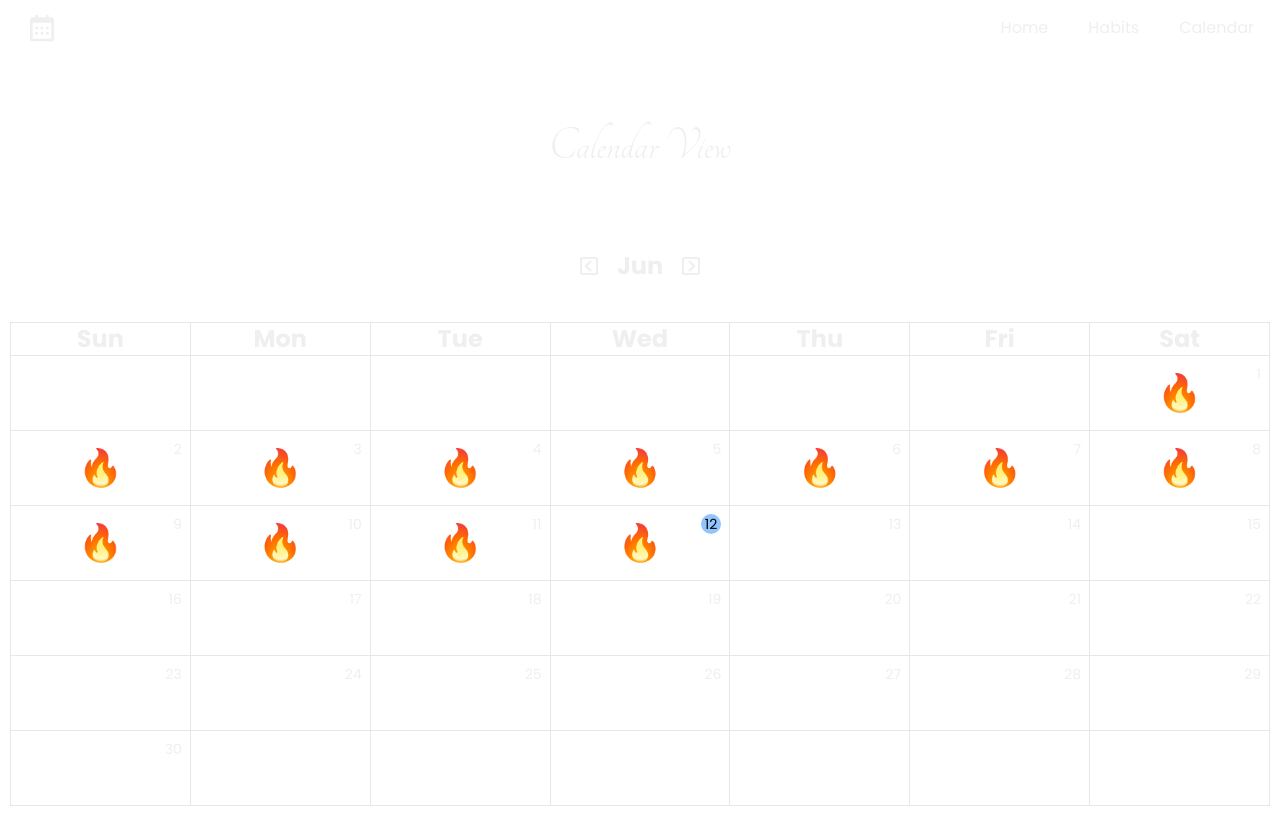
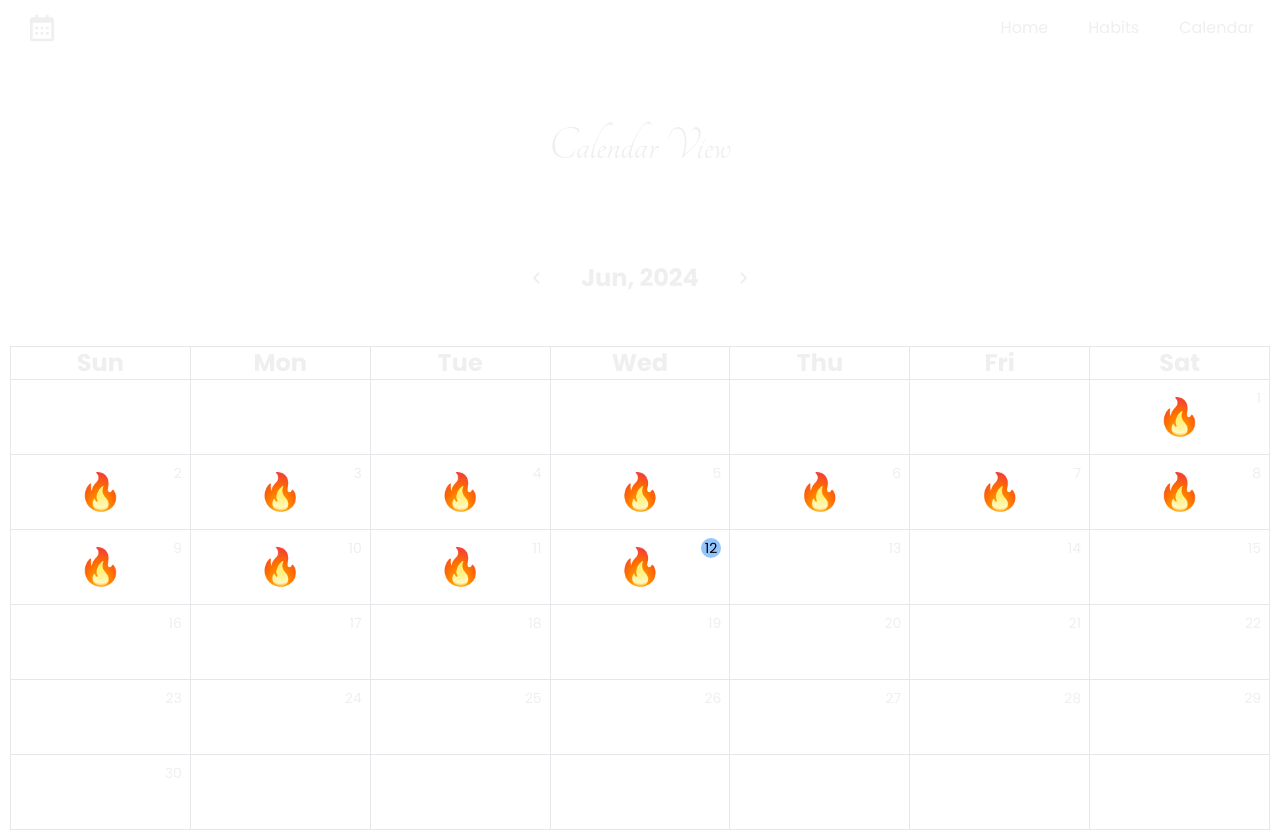
Before and after one commit to infinitee404/habit-tracker, a React (Vite) app: page /calendar in a window 1280 px wide. Before the commit the page ends 806 px from the top, so only its background shows below. Built offline with nearby package versions, Linux system fonts and the light colour scheme.

Commit message:
today button

```diff
--- a/src/App.jsx
+++ b/src/App.jsx
@@ -16,7 +16,8 @@ import { DateProvider } from './context/DateContext'
 import './App.css'
 
 const App = () => {
-	return (
+
+    return (
 		<>
 			<DateProvider>
 				<Router>
--- a/src/pages/Calendar.jsx
+++ b/src/pages/Calendar.jsx
@@ -1,11 +1,12 @@
-import React, { useState, useContext } from 'react'
-import { BiChevronLeftSquare, BiChevronRightSquare } from 'react-icons/bi'
+import React, { useState, useContext, useEffect } from 'react'
+import { BiChevronLeft, BiChevronRight } from 'react-icons/bi'
 import { DateContext } from '../context/DateContext'
 
 const Calendar = () => {
 	const { nowDate } = useContext(DateContext)
 
 	const [month, setMonth] = useState(nowDate.getMonth())
+	const [year, setYear] = useState(nowDate.getFullYear())
 
 	const daysOfWeek = ['Sun', 'Mon', 'Tue', 'Wed', 'Thu', 'Fri', 'Sat']
 	const months = ['Jan', 'Feb', 'Mar', 'Apr', 'May', 'Jun', 'Jul', 'Aug', 'Sep', 'Oct', 'Nov', 'Dec']
@@ -14,13 +15,24 @@ const Calendar = () => {
 	const firstDayOfMonth = new Date(nowDate.getFullYear(), month, 1) // Get the first day of the month
 	const monthStartDay = firstDayOfMonth.getDay() // Get the day of the week for the first day of the month
 
+	const gotoToday = () => {
+		setMonth(nowDate.getMonth())
+		setYear(nowDate.getFullYear())
+	}
+
 	const changeMonth = (value) => {
-		setMonth((prevMonth) => {
-			let newMonth = (prevMonth + value) % 12
-			if (newMonth < 0) return 11
-			return newMonth
-		})
+		setMonth((prevMonth) => prevMonth + value)
 	}
+
+	useEffect(() => {
+		if (month < 0) {
+			setMonth(11)
+			setYear((prevYear) => prevYear - 1)
+		} else if (month > 11) {
+			setMonth(0)
+			setYear((prevYear) => prevYear + 1)
+		}
+	}, [month])
 
 	const generateCalendar = () => {
 		const rows = []
@@ -39,7 +51,8 @@ const Calendar = () => {
 					>
 						<span className='absolute text-sm right-2 top-2'>
 							{isWithinMonth ? (
-								dayOfMonth === nowDate.getDate() && month === nowDate.getMonth() ? (
+								dayOfMonth === nowDate.getDate() && month === nowDate.getMonth() && year === nowDate.getFullYear() ? (
+									// To highlight current date
 									<span className='bg-blue-300 px-1 text-black rounded-xl '>{dayOfMonth}</span>
 								) : (
 									dayOfMonth
@@ -48,13 +61,12 @@ const Calendar = () => {
 								''
 							)}
 						</span>
-						{month < nowDate.getMonth()
-							? isWithinMonth && '🔥' // If the month is in the past, all days will have the fire emoji
-							: month > nowDate.getMonth()
-							? '' // If the month is in the future, no days will have the fire emoji
-							: // If the month is the current month, show fire emoji only for past days
-							isWithinMonth && dayOfMonth <= nowDate.getDate()
-							? '🔥'
+						{year < nowDate.getFullYear() || (year === nowDate.getFullYear() && month < nowDate.getMonth())
+							? isWithinMonth && '🔥' // If the date is in the past, all days will have the fire emoji
+							: year > nowDate.getFullYear() || (year === nowDate.getFullYear() && month > nowDate.getMonth())
+							? '' // If the date is in the future, no days will have the fire emoji
+							: isWithinMonth && dayOfMonth <= nowDate.getDate()
+							? '🔥' // If the month is the current month, show fire emoji only for past days
 							: ''}
 					</td>
 				)
@@ -69,13 +81,27 @@ const Calendar = () => {
 			<div className='h-full flex flex-col items-center'>
 				<p className='font-cursive text-5xl my-10'>Calendar View</p>
 
-				<p className='text-2xl font-bold my-10 flex items-center gap-4'>
-					<button onClick={() => changeMonth(-1)}>
-						<BiChevronLeftSquare />
+				<p className='relative w-full my-10 flex items-center justify-center gap-4 text-2xl font-bold'>
+					{(month !== nowDate.getMonth() || year !== nowDate.getFullYear()) && (
+						<button
+							onClick={() => gotoToday()}
+							className='bg-green-600 absolute h-full px-4 right-0 rounded-xl font-normal text-sm'
+						>
+							Go to Today
+						</button>
+					)}
+					<button
+						className='rounded h-full p-4'
+						onClick={() => changeMonth(-1)}
+					>
+						<BiChevronLeft />
 					</button>
-					{monthName}
-					<button onClick={() => changeMonth(1)}>
-						<BiChevronRightSquare />
+					{monthName}, {year}
+					<button
+						className='rounded h-full p-4'
+						onClick={() => changeMonth(1)}
+					>
+						<BiChevronRight />
 					</button>
 				</p>
 				<table className='w-full'>
```
